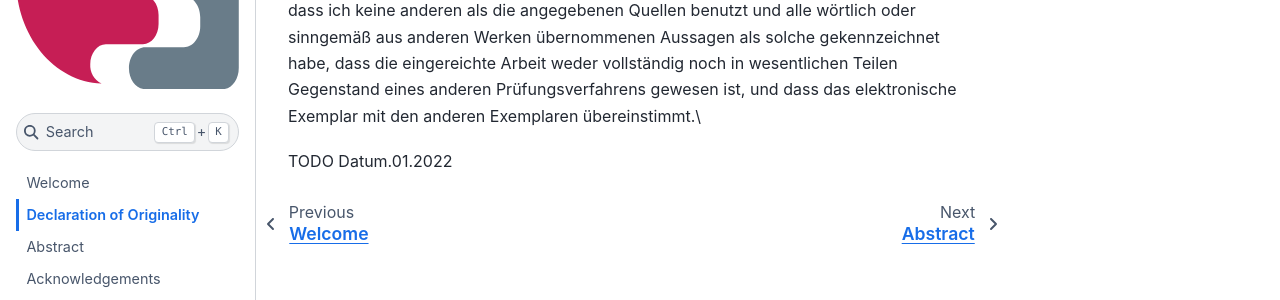
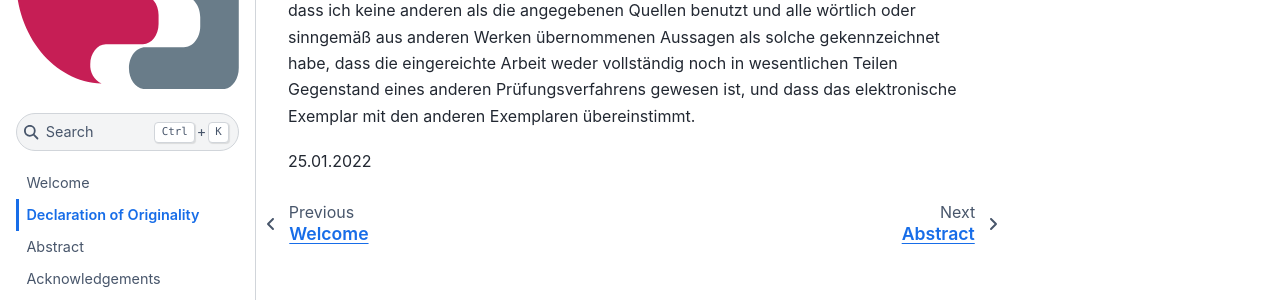
Before and after one commit to HannahDi/master-thesis, a Jupyter Book: the page built from book/declaration.md, in a window 1280 px wide. Shown: the part 164-464 px from the top of the page. Built offline with Jupyter Book 1.0.4 settings and Sphinx 7.4.7 and the Sphinx Book theme 1.1.4, drawn with Linux system fonts in a browser that asks for light colours; some of the changed text lies outside the part shown.

Commit message:
update declaration

```diff
--- a/book/declaration.md
+++ b/book/declaration.md
@@ -4,6 +4,6 @@ Hiermit versichere ich, Hannah Dienhart, dass ich meine Arbeit selbständig verf
 dass ich keine anderen als die angegebenen Quellen benutzt
 und alle wörtlich oder sinngemäß aus anderen Werken übernommenen Aussagen als solche gekennzeichnet habe,
 dass die eingereichte Arbeit weder vollständig noch in wesentlichen Teilen Gegenstand eines anderen Prüfungsverfahrens gewesen ist,
-und dass das elektronische Exemplar mit den anderen Exemplaren übereinstimmt.\\
+und dass das elektronische Exemplar mit den anderen Exemplaren übereinstimmt.
 
-TODO Datum.01.2022
+25.01.2022
```
